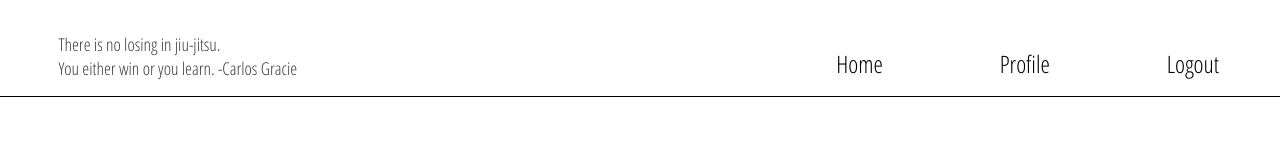
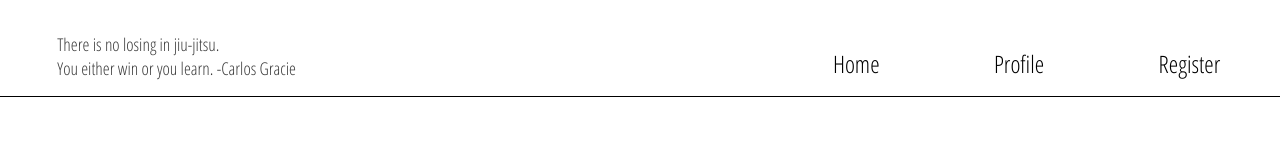
Before and after one commit to taylorhh5/Jiu-Jitsu, a React (Create React App) app in the folder app/: page /simulation in a window 1280 px wide. Shown: the top 144 px of the page. Built offline with nearby package versions, Linux system fonts and the light colour scheme.

Commit message:
Navbar displays register vs logout depending on token

```diff
--- a/app/src/NavBar.js
+++ b/app/src/NavBar.js
@@ -35,7 +35,7 @@ const NavBar = (props) => {
           <NavLink to="/profile">Profile</NavLink>
 
           <NavLink to="/" onClick={handleLogout}>
-            Logout
+            {token ? "Logout" : "Register"}
           </NavLink>
 
         </div>
```
